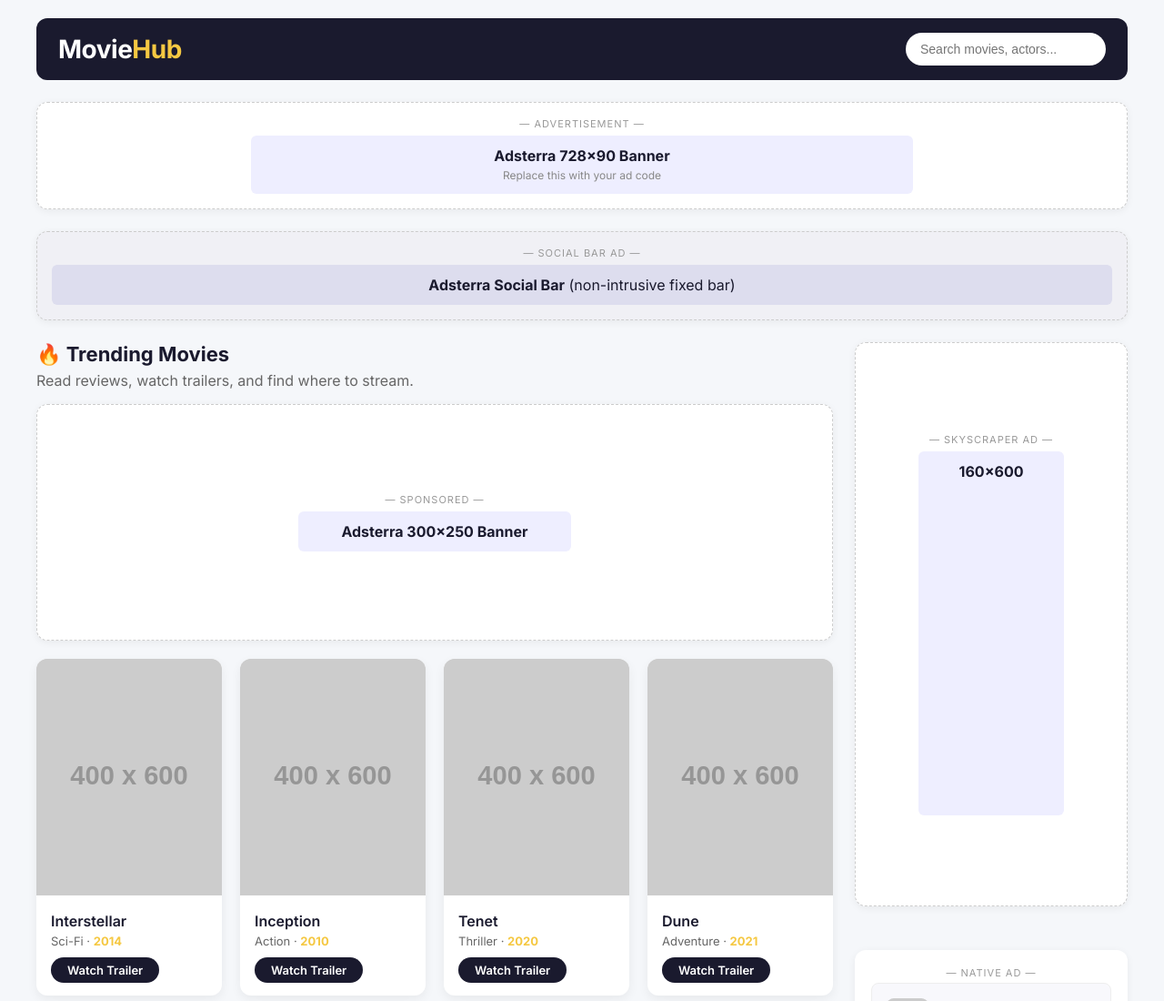
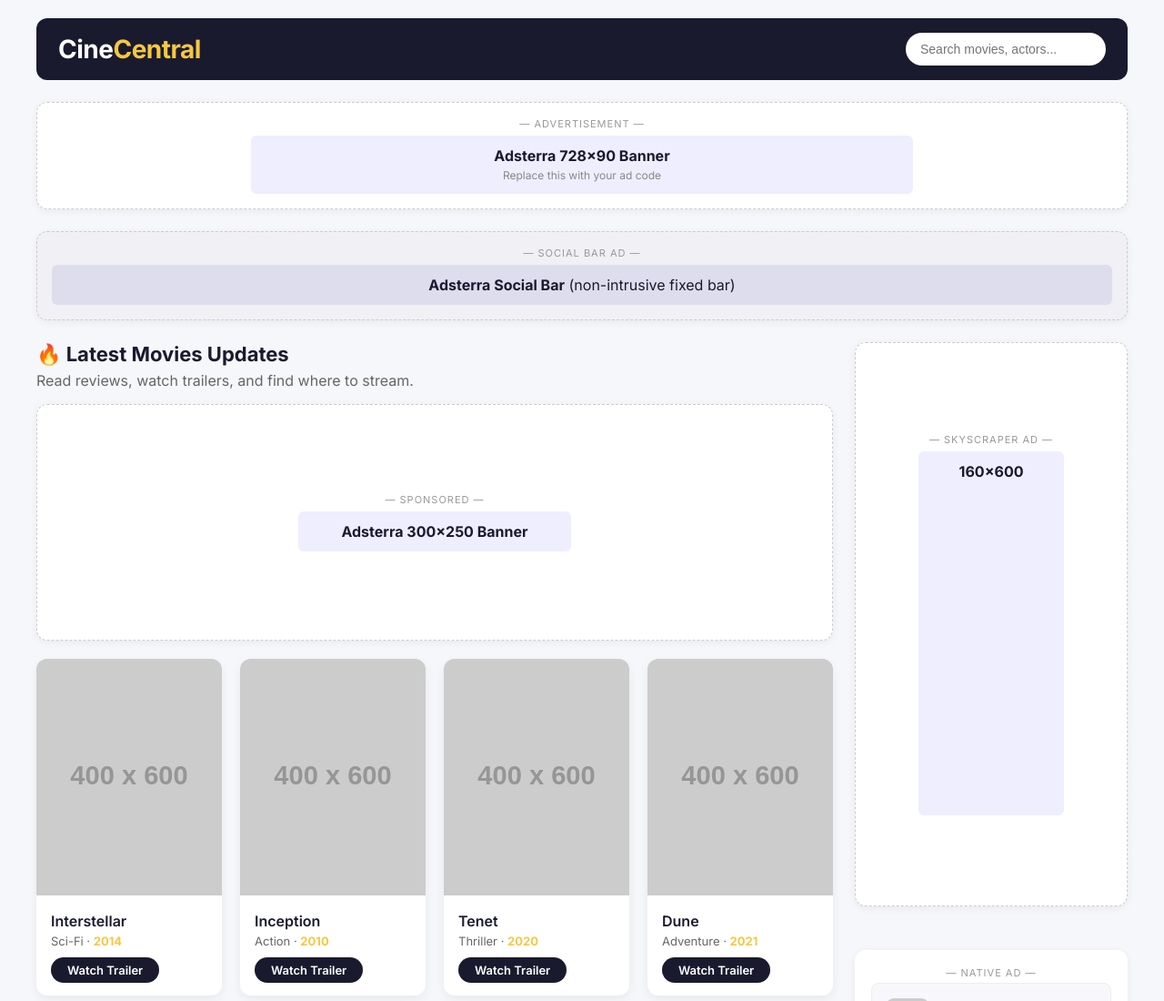
Before and after one commit to kgatechz-spec/cinemacentral.github.io, a plain HTML site: page index.html in a window 1280 px wide. Shown: the top 1100 px of the page at 91% size. Drawn offline with Linux system fonts and the light colour scheme; placeholder pictures from the web are drawn by us.

Commit message:
Update index.html

```diff
--- a/index.html
+++ b/index.html
@@ -226,7 +226,7 @@
         <!-- HEADER -->
         <!-- ============================================================ -->
         <header class="header">
-            <div class="logo">Movie<span>Hub</span></div>
+            <div class="logo">Cine<span>Central</span></div>
             <div class="header-search">
                 <input type="text" placeholder="Search movies, actors..." />
             </div>
@@ -263,7 +263,7 @@
             <!-- ====== MAIN ====== -->
             <main>
 
-                <h2 style="font-size:22px; margin-bottom:6px;">🔥 Trending Movies</h2>
+                <h2 style="font-size:22px; margin-bottom:6px;">🔥  Latest Movies Updates</h2>
                 <p style="color:#666; margin-bottom:16px;">Read reviews, watch trailers, and find where to stream.</p>
 
                 <!-- AD: 300x250 (Inline) -->
```
